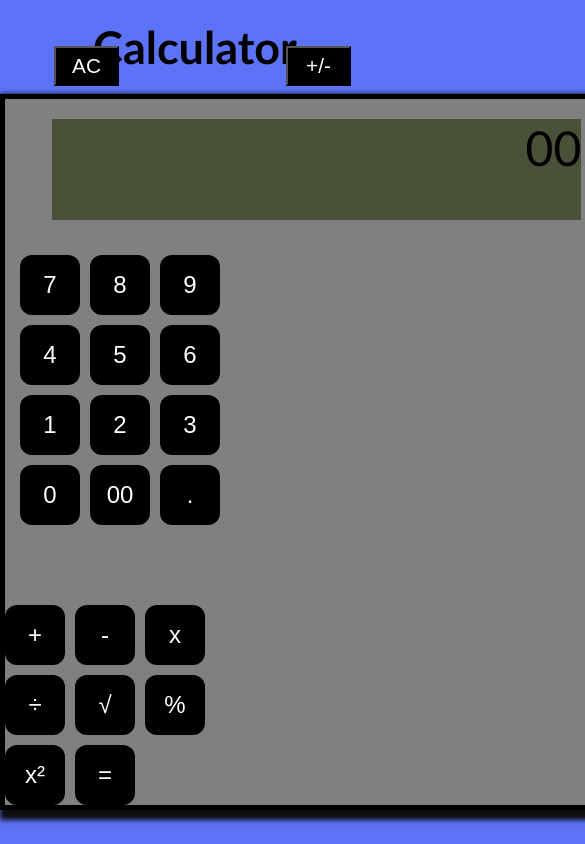
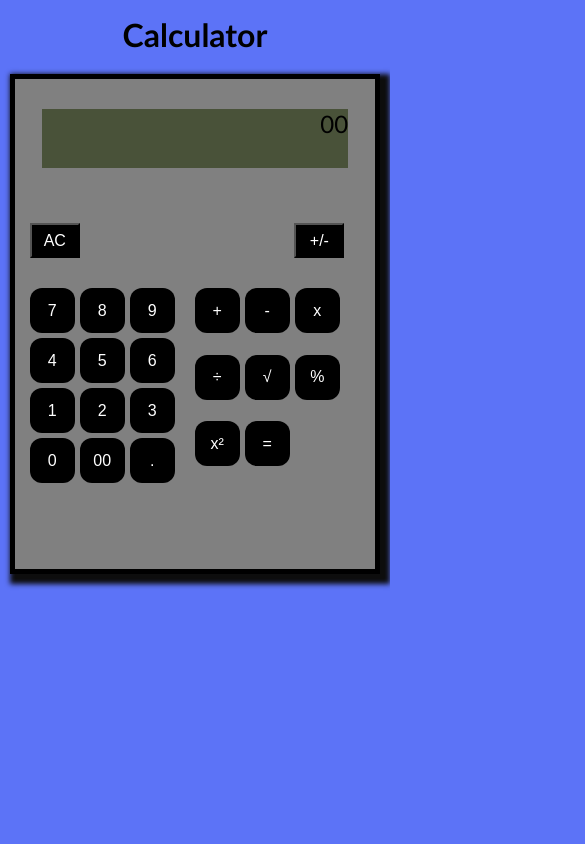
Before and after one commit to Jenil1905/Calculator, a plain HTML site: page index.html in a window 390 px wide. Shown: the top 844 px of the page, 585 px wide, since content can reach past the window. Drawn offline with Linux system fonts and the light colour scheme.

Commit message:
Initial commit

```diff
--- a/style.css
+++ b/style.css
@@ -151,72 +151,120 @@ body{
 }
 
 @media (max-width: 768px) {
+  .heading1 {
+      font-size: 2.5rem;
+      margin: 15px 0;
+  }
+
   .container {
+      width: 90%;
       height: auto;
-      min-height: 550px;
+      min-height: 600px;
+      margin: 20px auto;
+      padding-bottom: 20px;
   }
 
   .display {
       width: 85%;
-      margin: 20px auto 10px auto;
-      height: 10vh;
-      font-size: 2.5rem;
+      margin: 30px auto;
+      height: 8vh;
+      font-size: 2rem;
   }
 
   .display::before {
-      font-size: 2.5rem;
+      font-size: 1.8rem;
   }
 
-  .overall-container {
-      flex-direction: column;
-      gap: 30px;
-  }
-
-
-  .btn-clear, .changeSign {
-      position: absolute;
-      top: 15px;
-      height: 45px;
-      width: 70px;
-      font-size: 1.5rem;
-  }
-
-  .btn-clear {
-      left: 10%;
+  .btn-clear,
+  .changeSign {
+      height: 40px;
+      width: 60px;
+      font-size: 1.2rem;
+      margin-top: 25px;
   }
 
   .changeSign {
-      right: 10%;
+      margin-left: calc(100% - 150px);
   }
 
-
-  .btn-container {
-      margin-top: 20px;
+  .btn-container,
+  .operator-container {
+      gap: 8px;
+      margin-top: 30px;
   }
 
-  .operator-container {
-      margin-top: 40px;
+  .btn,
+  .operator,
+  .equal,
+  .underRoot,
+  .percentage,
+  .square {
+      height: 50px;
+      width: 50px;
+      font-size: 1.2rem;
   }
 }
 
 @media (max-width: 480px) {
-  .display {
-      font-size: 3rem;
-      height: 12vh;
+  .heading1 {
+      font-size: 2rem;
   }
 
-  .btn-clear, .changeSign {
-      top: 10px;
-      height: 40px;
-      width: 65px;
+  .container {
+      width: 95%;
+      min-height: 500px;
+  }
+
+  .display {
+      height: 7vh;
+      font-size: 1.5rem;
+  }
+
+  .display::before {
       font-size: 1.3rem;
   }
 
-  .btn-container {
-      margin-top: 25px;
+  .btn-clear,
+  .changeSign {
+      height: 35px;
+      width: 50px;
+      font-size: 1rem;
   }
 
+  .btn-container,
   .operator-container {
-      margin-top: 50px;
+      gap: 5px;
+  }
+
+  .btn,
+  .operator,
+  .equal,
+  .underRoot,
+  .percentage,
+  .square {
+      height: 45px;
+      width: 45px;
+      font-size: 1rem;
+  }
+
+  .overall-container {
+      gap: 20px;
   }
 }
+
+@media (max-width: 360px) {
+  .btn,
+  .operator,
+  .equal,
+  .underRoot,
+  .percentage,
+  .square {
+      height: 40px;
+      width: 40px;
+      font-size: 0.9rem;
+  }
+
+  .btn-container {
+      margin-left: 10px;
+  }
+}
```
